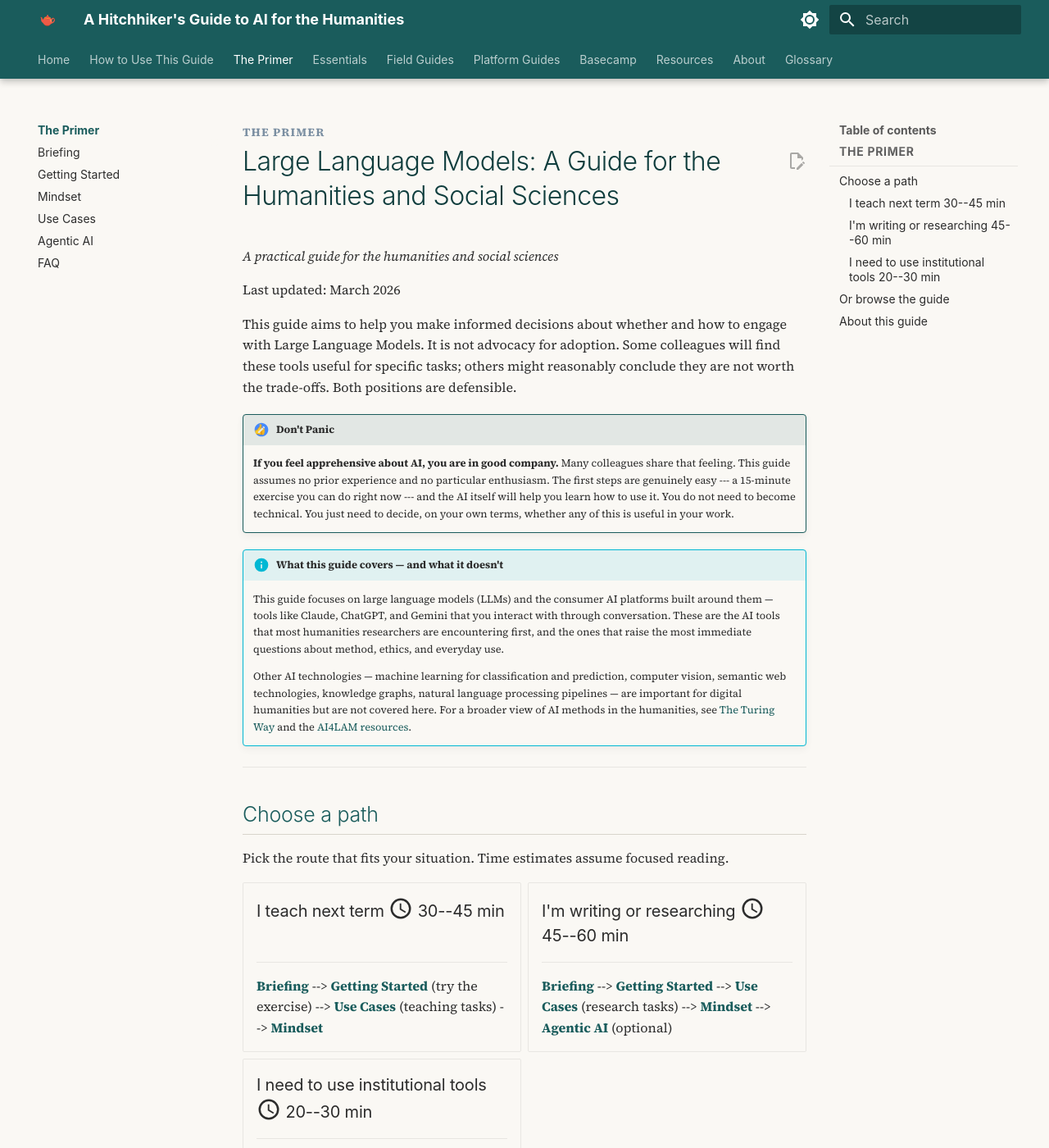
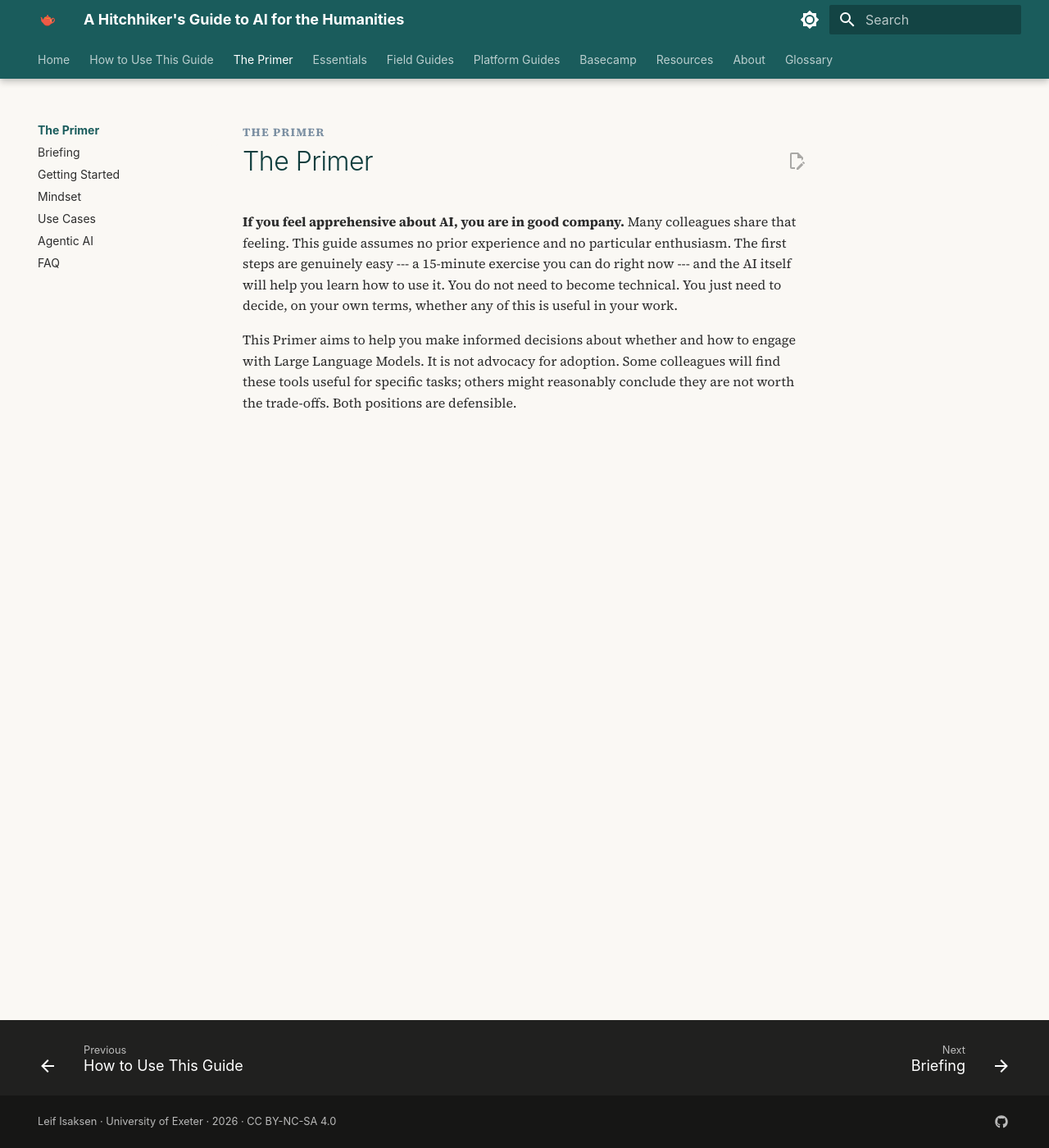
Before and after one commit to leifuss/hhg2ai, an MkDocs documentation site: the page built from docs/guide/index.md, in a window 1280 px wide and 1400 px high. Shown: the whole window at 82% size. Built offline with MkDocs 1.6.1 and Material for MkDocs 9.7.7, drawn with Linux system fonts in a browser that asks for light colours; comment, search, counter and statistics services are not loaded; some of the changed text lies outside the part shown.

Commit message:
Revise guide content for clarity and structure
Updated the guide to clarify its purpose and audience, emphasizing that it is not an advocacy for adoption of AI tools. Revised sections to improve readability and structure.

```diff
--- a/docs/guide/index.md
+++ b/docs/guide/index.md
@@ -5,65 +5,6 @@ description: "A practical guide to Large Language Models for the humanities and
 last_verified: 2026-03-08
 ---
 
-# Large Language Models: A Guide for the Humanities and Social Sciences
+**If you feel apprehensive about AI, you are in good company.** Many colleagues share that feeling. This guide assumes no prior experience and no particular enthusiasm. The first steps are genuinely easy --- a 15-minute exercise you can do right now --- and the AI itself will help you learn how to use it. You do not need to become technical. You just need to decide, on your own terms, whether any of this is useful in your work.
 
-*A practical guide for the humanities and social sciences*
-
-Last updated: March 2026
-
-This guide aims to help you make informed decisions about whether and how to engage with Large Language Models. It is not advocacy for adoption. Some colleagues will find these tools useful for specific tasks; others might reasonably conclude they are not worth the trade-offs. Both positions are defensible.
-
-!!! panic "Don't Panic"
-    **If you feel apprehensive about AI, you are in good company.** Many colleagues share that feeling. This guide assumes no prior experience and no particular enthusiasm. The first steps are genuinely easy --- a 15-minute exercise you can do right now --- and the AI itself will help you learn how to use it. You do not need to become technical. You just need to decide, on your own terms, whether any of this is useful in your work.
-
-!!! info "What this guide covers — and what it doesn't"
-    This guide focuses on large language models (LLMs) and the consumer AI platforms built around them — tools like Claude, ChatGPT, and Gemini that you interact with through conversation. These are the AI tools that most humanities researchers are encountering first, and the ones that raise the most immediate questions about method, ethics, and everyday use.
-
-    Other AI technologies — machine learning for classification and prediction, computer vision, semantic web technologies, knowledge graphs, natural language processing pipelines — are important for digital humanities but are not covered here. For a broader view of AI methods in the humanities, see [The Turing Way](https://book.the-turing-way.org/) and the [AI4LAM resources](https://ai4lam.github.io/).
-
----
-
-## Choose a path
-
-Pick the route that fits your situation. Time estimates assume focused reading.
-
-<div class="grid cards" markdown>
-
--   ### I teach next term :material-clock-outline:{ .lg } 30--45 min
-
-    ---
-
-    **[Briefing](briefing.md)** --> **[Getting Started](getting-started.md)** (try the exercise) --> **[Use Cases](use-cases.md)** (teaching tasks) --> **[Mindset](mindset.md)**
-
--   ### I'm writing or researching :material-clock-outline:{ .lg } 45--60 min
-
-    ---
-
-    **[Briefing](briefing.md)** --> **[Getting Started](getting-started.md)** --> **[Use Cases](use-cases.md)** (research tasks) --> **[Mindset](mindset.md)** --> **[Agentic AI](agentic.md)** (optional)
-
--   ### I need to use institutional tools :material-clock-outline:{ .lg } 20--30 min
-
-    ---
-
-    **Copilot** --> **Mindset** --> **[FAQ](faq.md)**
-
-</div>
-
----
-
-## Or browse the guide
-
-Each page stands on its own. Dip in wherever you like.
-
-- **[Briefing](briefing.md)** --- What LLMs are, what they aren't, and why it matters
-- **[Getting Started](getting-started.md)** --- A 15-minute exercise, setup, and prompting principles
-- **[Mindset](mindset.md)** --- How to think about these tools differently
-- **[Use Cases](use-cases.md)** --- Practical tasks by time investment
-- **[Agentic AI](agentic.md)** --- Autonomous tools that plan and execute
-- **[FAQ](faq.md)** --- Replacement anxieties, cheating, ethics, data
-
----
-
-## About this guide
-
-This guide was developed by [Leif Isaksen](https://experts.exeter.ac.uk/26718-leif-isaksen), with assistance from Claude (Anthropic). It accompanies a hands-on workshop but is designed to be equally useful as a standalone resource. The guide can be adapted for different disciplines and institutions.
+This Primer aims to help you make informed decisions about whether and how to engage with Large Language Models. It is not advocacy for adoption. Some colleagues will find these tools useful for specific tasks; others might reasonably conclude they are not worth the trade-offs. Both positions are defensible.
```
